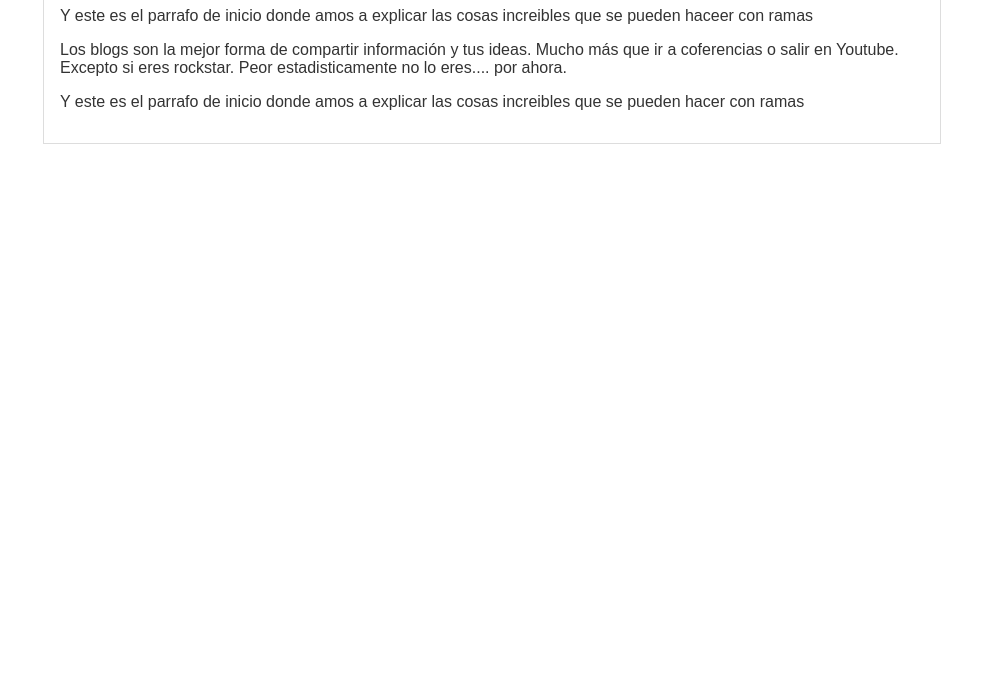
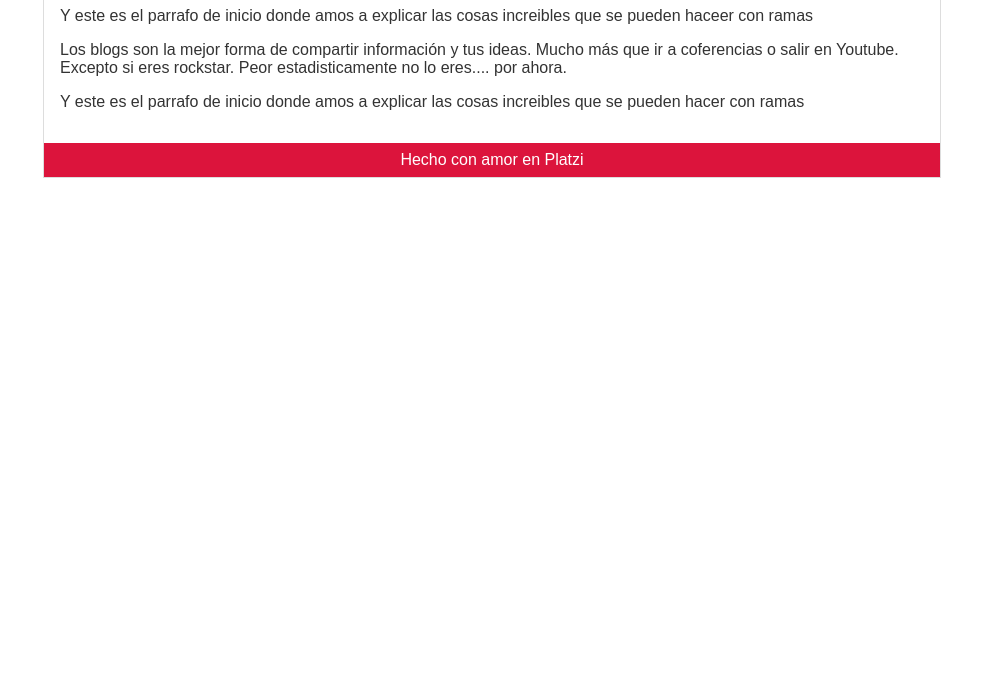
Before and after one commit to rafacodejs/HyperBlog, a plain HTML site: page index.html in a window 1280 px wide. Shown: the part 124-800 px from the top of the page, without its empty margins (148-1131 px from the left). Drawn offline with Linux system fonts and the light colour scheme.

Commit message:
Cambios al footer

```diff
--- a/css/main.css
+++ b/css/main.css
@@ -33,3 +33,9 @@ body {
 #post {
     padding: 1em;
 }
+#footer {
+    background-color: crimson;
+    color: white;
+    text-align: center;
+    padding: 0.5em;
+}
--- a/index.html
+++ b/index.html
@@ -18,6 +18,9 @@
             <p>Los blogs son la mejor forma de compartir información y tus ideas. Mucho más que ir a coferencias o salir en Youtube. Excepto si eres rockstar. Peor estadisticamente no lo eres.... por ahora.</p>
             <p>Y este es el parrafo de inicio donde amos a explicar las cosas increibles que se pueden hacer con ramas</p>
           </div>
+          <div id="footer">
+            Hecho con amor en Platzi
+          </div>
       </div>
   </body>
 </html>
```
